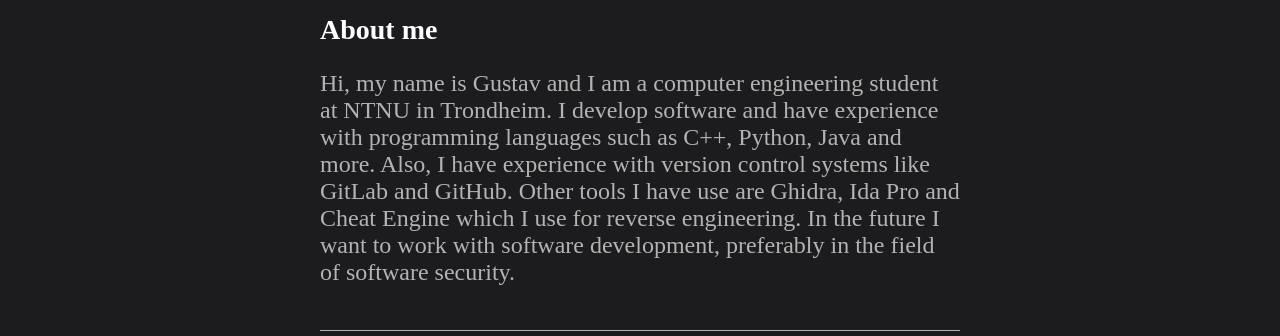
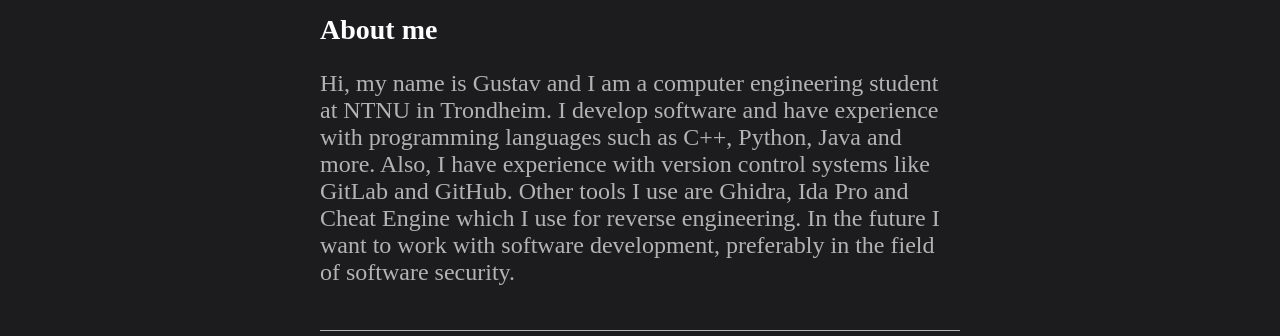
Before and after one commit to Segward/Segward.github.io, a plain HTML site: page index.html in a window 1280 px wide. Shown: the part 242-578 px from the top of the page. Drawn offline with Linux system fonts and the light colour scheme.

Commit message:
Fixed typo in about

```diff
--- a/index.html
+++ b/index.html
@@ -37,7 +37,7 @@
                     Hi, my name is Gustav and I am a computer engineering student at NTNU in Trondheim.
                     I develop software and have experience with programming languages such as C++, Python, Java and more.
                     Also, I have experience with version control systems like GitLab and GitHub.
-                    Other tools I have use are Ghidra, Ida Pro and Cheat Engine which I use for reverse engineering.
+                    Other tools I use are Ghidra, Ida Pro and Cheat Engine which I use for reverse engineering.
                     In the future I want to work with software development, preferably in the field of software security.
                 </p>
             </div>
```
